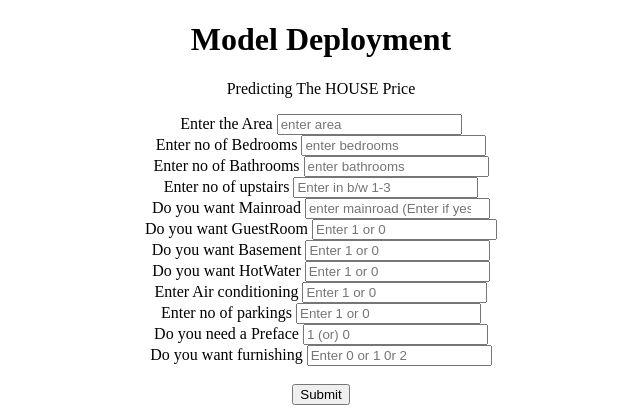
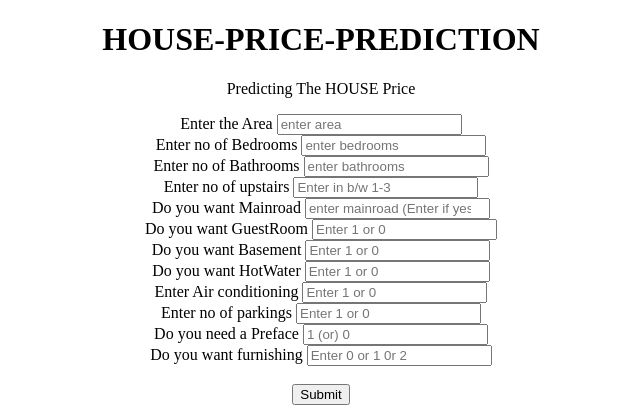
Before and after one commit to udaykiran927/ML_model_deployments, a Flask app: page / in a window 1280 px wide. Shown: the top 420 px of the page, without its empty margins (319-959 px from the left). Run offline with Flask 2, Linux system fonts and the light colour scheme; parts of the project's set-up code (start-up, migrations or seed data) failed here and were passed over.

Commit message:
Update index.html

```diff
--- a/templates/index.html
+++ b/templates/index.html
@@ -7,7 +7,7 @@
     <title>HOUSE-PRICE-PREDICTION</title>
 </head>
 <body>
-    <center><h1>Model Deployment</h1>
+    <center><h1>HOUSE-PRICE-PREDICTION</h1>
     <p>
         Predicting The HOUSE Price
     </p></center>
```
